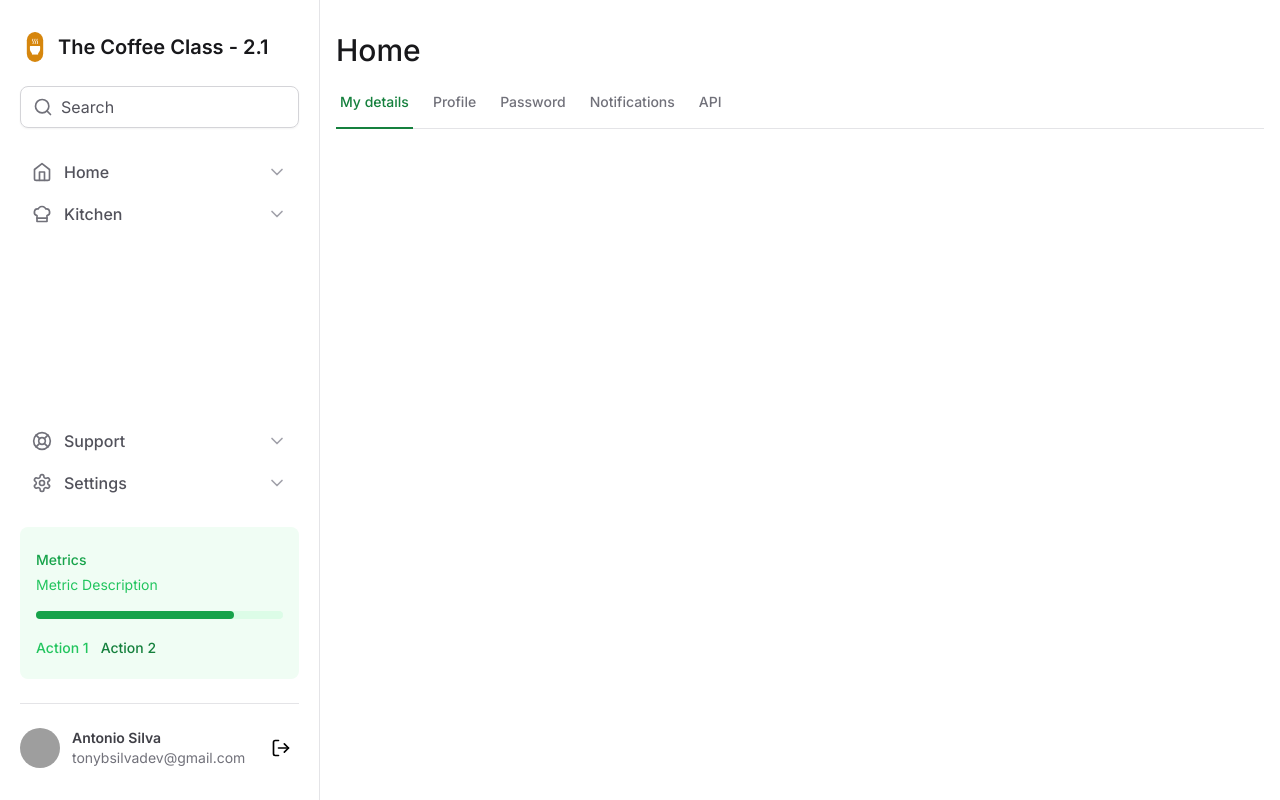
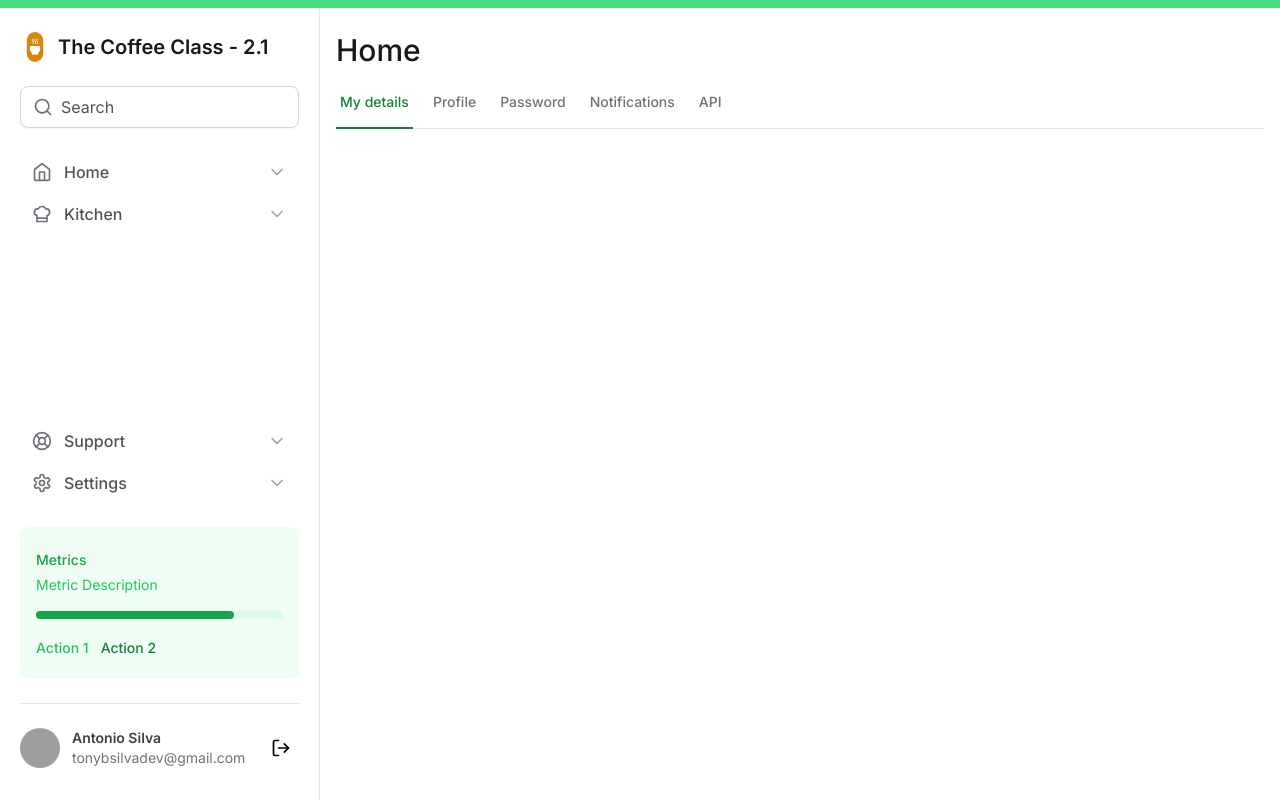
Before and after one commit to Asynnc/design-system-with-tailwind-ui, a Next.js app: page / in a window 1280 px wide. Built offline with nearby package versions, Linux system fonts and the light colour scheme; grey boxes are pictures that could not be loaded.

Commit message:
feat: add scroll-page with animation

```diff
--- /dev/null
+++ b/src/app/components/ProgressBar/Scroll.tsx
@@ -0,0 +1,17 @@
+'use client'
+
+import { motion, useScroll } from 'framer-motion'
+
+export function ScrollProgressHorizontal() {
+  const { scrollYProgress } = useScroll()
+
+  return (
+    <motion.div
+      className="fixed left-0 right-0 top-0 h-2 bg-green-400"
+      style={{
+        scaleX: scrollYProgress,
+        transformOrigin: '0%',
+      }}
+    />
+  )
+}
--- a/src/app/layout.tsx
+++ b/src/app/layout.tsx
@@ -2,6 +2,7 @@ import './globals.css'
 import type { Metadata } from 'next'
 import { Inter } from 'next/font/google'
 import Sidebar from './components/Sidebar'
+import { ScrollProgressHorizontal } from './components/ProgressBar/Scroll'
 
 const inter = Inter({ subsets: ['latin'] })
 
@@ -20,7 +21,10 @@ export default function RootLayout({
       <body className={inter.className}>
         <div className="grid min-h-screen grid-cols-app">
           <Sidebar />
-          <main className="px-4 pb-12 pt-8">{children}</main>
+          <main className="px-4 pb-12 pt-8">
+            <ScrollProgressHorizontal />
+            {children}
+          </main>
         </div>
       </body>
     </html>
```
